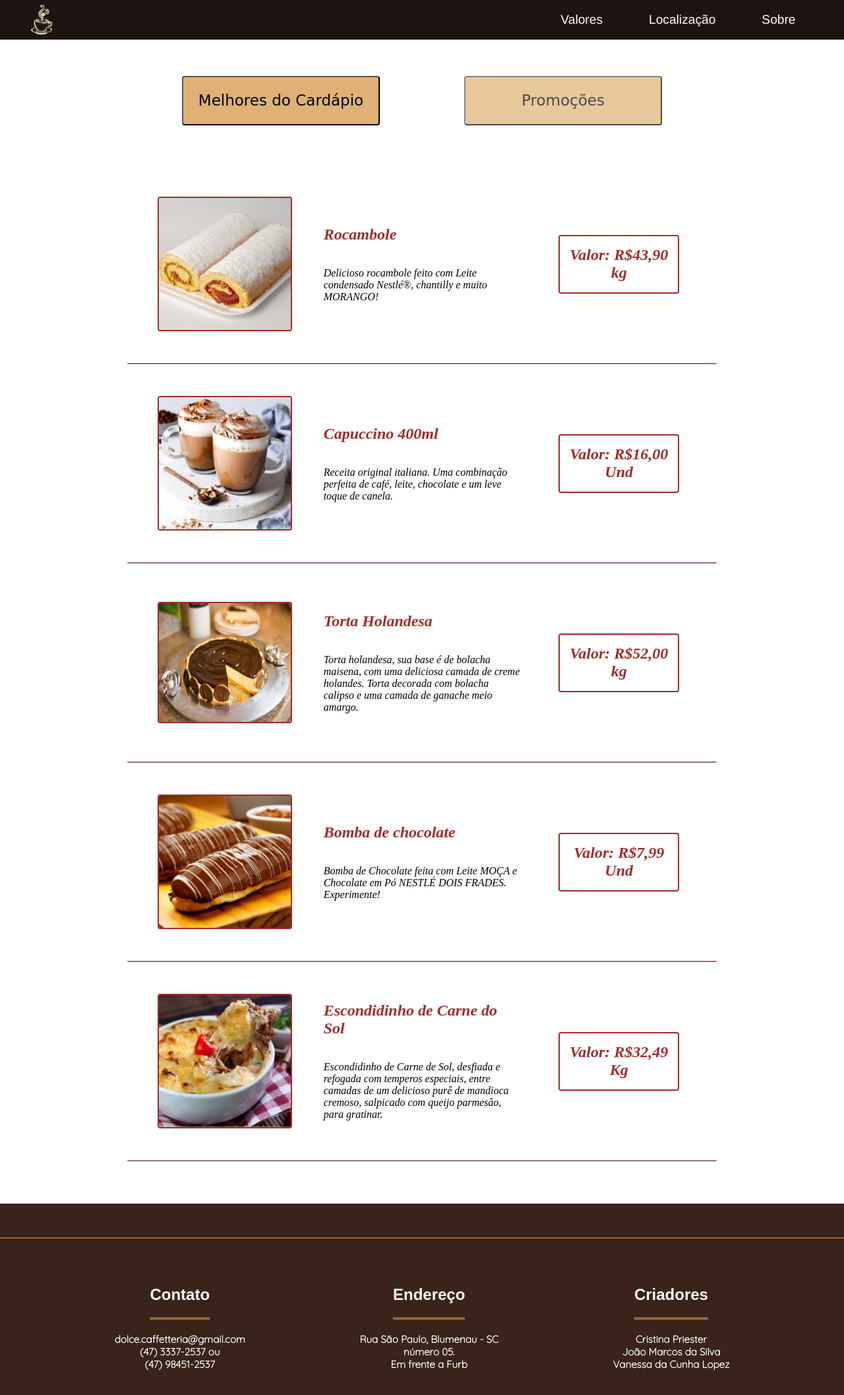
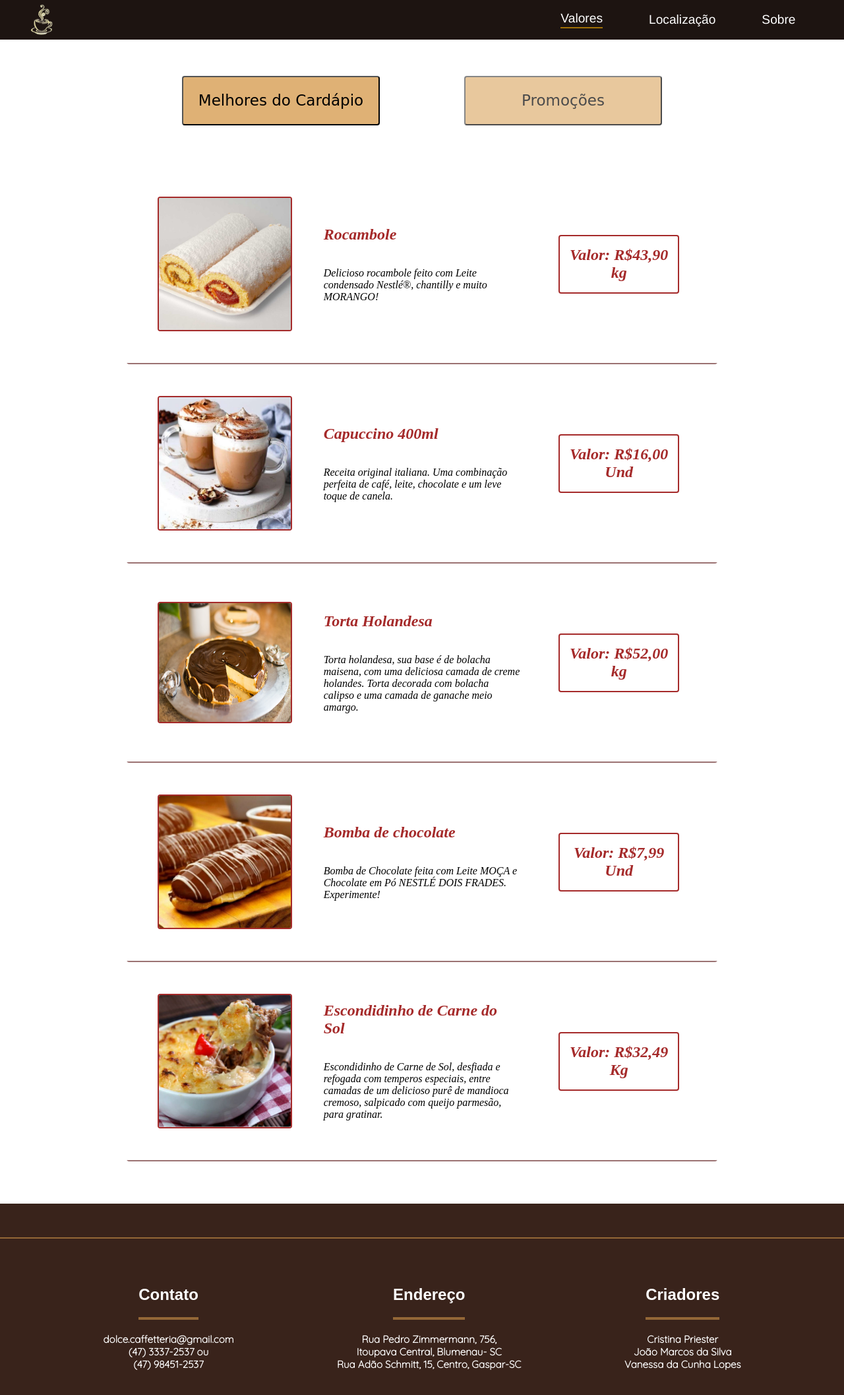
Before and after one commit to crispriester/Cafeteria_JovemProgramador, a plain HTML site: page src/pages/Produtos/index.html in a window 1280 px wide. Shown: the whole page at 66% size. Drawn offline with Linux system fonts and the light colour scheme; a web font is replaced by a local one.

Commit message:
Refatorações finais

```diff
--- a/src/pages/Produtos/index.html
+++ b/src/pages/Produtos/index.html
@@ -25,7 +25,7 @@
         <div class="divisoria"></div>
         <div class="botoes">
             <a href="../Produtos/index.html">
-                Valores <div></div>
+                Valores <div class="selecionado"></div>
             </a>
              <a href="../Filiais/index.html">
                 Localização <div></div>
@@ -237,7 +237,9 @@
             <footer>
                 <div class="div-footer">
                   <div class="info-footer">
-                    <div class="titulo-info"><h2>Contato</h2></div>
+                    <div class="titulo-info">
+                      <h2>Contato</h2>
+                    </div>
                     <div class="conteudo-info">
                       <h3>dolce.caffetteria@gmail.com</h3>
                       <h3>(47) 3337-2537 ou</h3>
@@ -245,21 +247,24 @@
                     </div>
                   </div>
                   <div class="info-footer">
-                    <div class="titulo-info"><h2>Endereço</h2></div>
+                    <div class="titulo-info">
+                      <h2>Endereço</h2>
+                    </div>
                     <div class="conteudo-info">
-                        <h3>Rua São Paulo, Blumenau - SC</h3>
-                        <h3>número 05.</h3>
-                        <h3>Em frente a Furb</h3>
-
+                      <h3>Rua Pedro Zimmermann, 756, </h3>
+                      <h3>Itoupava Central, Blumenau- SC</h3>
+                      <h3>Rua Adão Schmitt, 15, Centro, Gaspar-SC</h3>
 
                     </div>
                   </div>
                   <div class="info-footer">
-                    <div class="titulo-info"><h2>Criadores</h2></div>
+                    <div class="titulo-info">
+                      <h2>Criadores</h2>
+                    </div>
                     <div class="conteudo-info">
                       <h3>Cristina Priester</h3>
                       <h3>João Marcos da Silva</h3>
-                        <h3>Vanessa da Cunha Lopez</h3>
+                      <h3>Vanessa da Cunha Lopes</h3>
                     </div>
                   </div>
                 </div>
--- a/src/styles/style-menu.css
+++ b/src/styles/style-menu.css
@@ -66,3 +66,9 @@
     height: 2px;
     background-color: rgb(160, 112, 7);
 }
+
+.selecionado{
+    margin-top: 2px;
+    height: 2px;
+    background-color: rgb(160, 112, 7);
+}
```
Also changed, not shown: src/pages/Filiais/index.html (+2 -2 lines), src/pages/Main/index.html (+10 -5 lines). Lines whose indentation alone changed are shown as unchanged.
